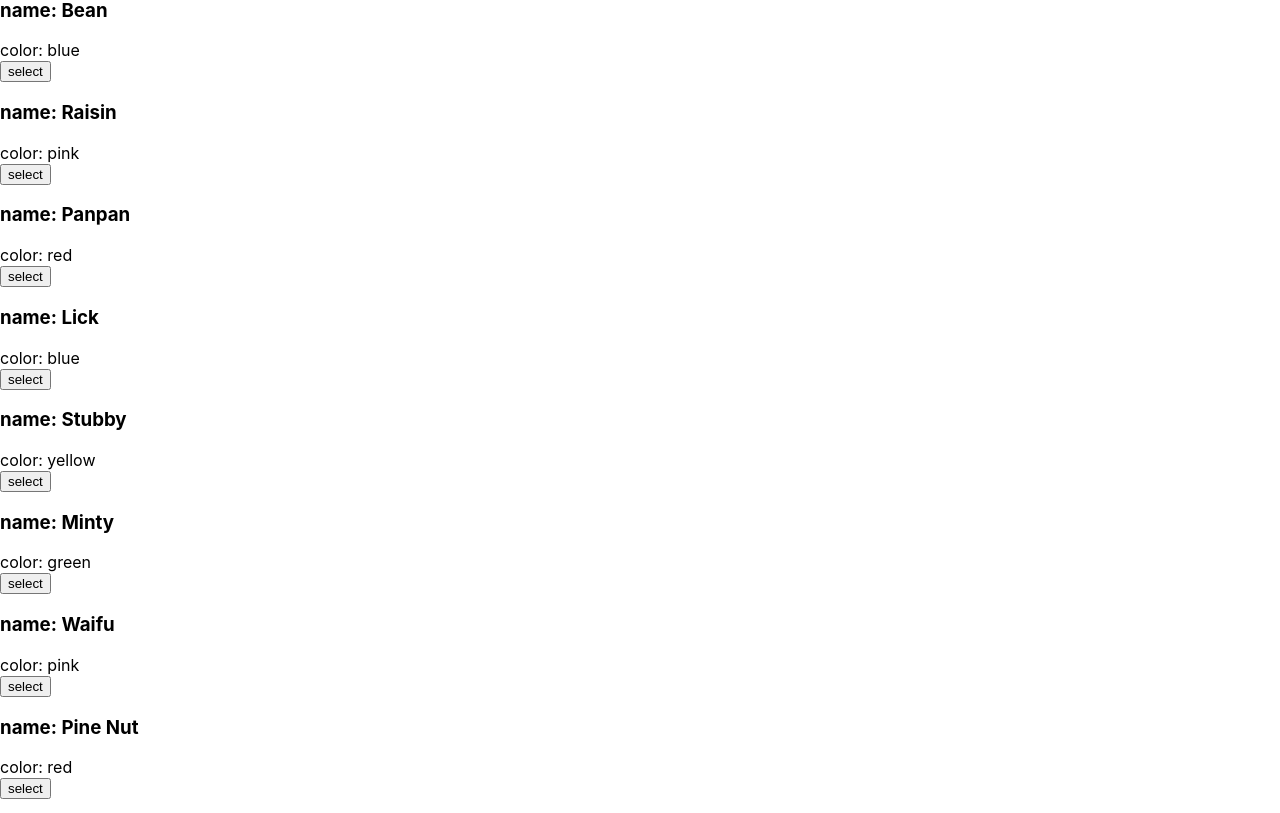
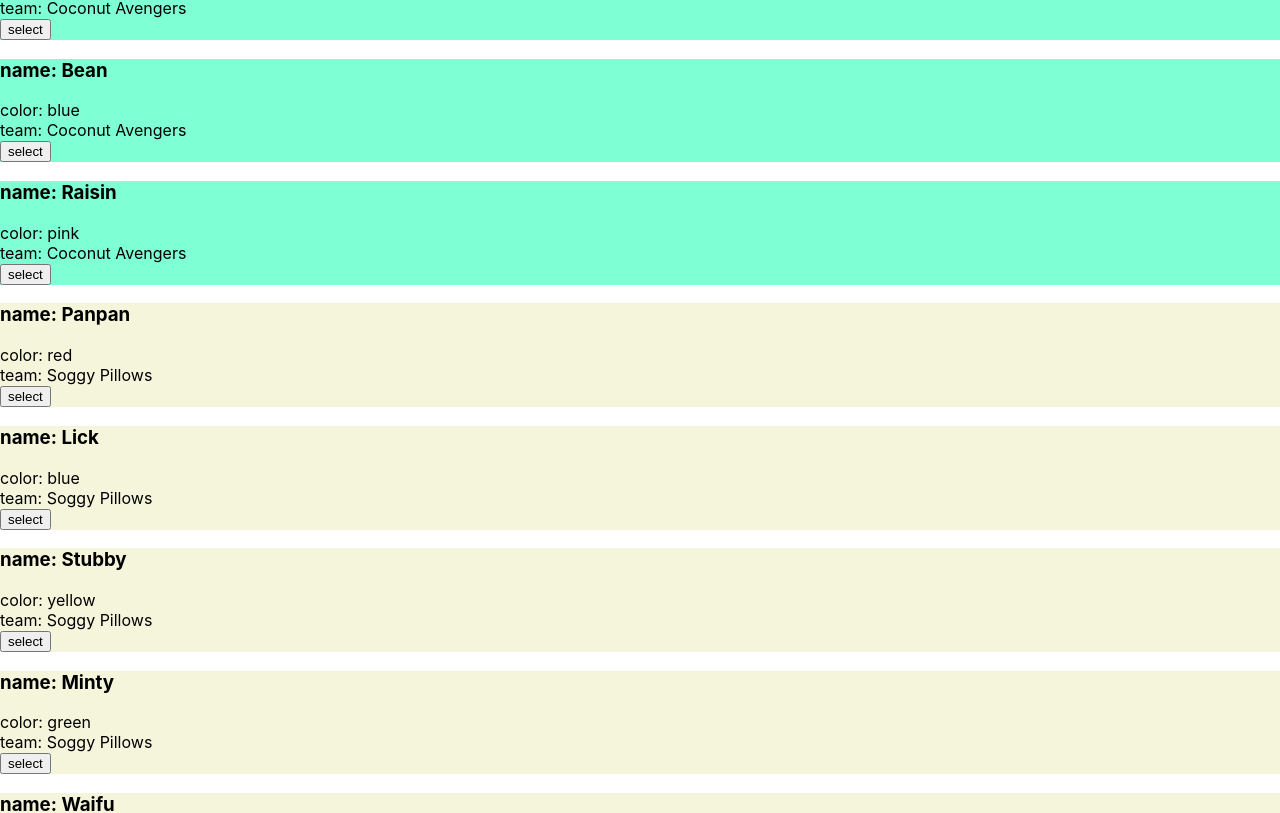
Before and after one commit to sohdonald/hamster-rangers, a React (Create React App) app: page / in a window 1280 px wide. Shown: the part 600-1413 px from the top of the page. Built offline with nearby package versions, Linux system fonts and the light colour scheme; data requests are answered from the project's data file.

Commit message:
got some styling

```diff
--- a/src/AssembleRangers.js
+++ b/src/AssembleRangers.js
@@ -42,6 +42,7 @@ function AssembleRangers({ onCountDown, onCountUp, countDown, team, setTeam }) {
             key={ranger.id}
             rangerName={ranger.name}
             rangerColor={ranger.color}
+            rangerTeam={ranger.team}
             onCountDown={onCountDown}
             onCountUp={onCountUp}
             countDown={countDown}
--- a/src/RangerCard.js
+++ b/src/RangerCard.js
@@ -1,4 +1,6 @@
 import React, { useState } from "react";
+import styles from "./RangerCard.module.css"
+// import styles from "./Component.module.css"
 
 function RangerCard({
   rangerColor,
@@ -9,6 +11,7 @@ function RangerCard({
   ranger,
   setTeam,
   removeRanger,
+  rangerTeam
 }) {
   // seperate useState for counter
 
@@ -70,6 +73,21 @@ function RangerCard({
   // we need to create this array with existing data
   // we need useState
 
+  // how can we set the style to give each team a different background color?
+  // how can we tell which team the ranger is on?
+
+  // if rangerTeam === "Coconut Avengers",
+  // then set the background color to lemon yellow
+  let className= ''
+
+  if (rangerTeam === "Coconut Avengers") {
+    className = styles.coconuts
+  } else if (rangerTeam === "Soggy Pillows") {
+    className = styles.soggies
+  } else if (rangerTeam === "Tickle Elves") {
+    className = styles.ticklers
+  }
+
   // console.log(onCountDown); // this is undefined, it's not misspelled
   // each rangerCard is outputting this console log, NOT just outputting it once
 
@@ -79,9 +97,10 @@ function RangerCard({
   */
 
   return (
-    <div className="card">
+    <div className={className}>
       <h3>name: {rangerName}</h3>
       <div>color: {rangerColor}</div>
+      <div> team: {rangerTeam} </div>
       <button className="select button" onClick={() => handleSelectRanger()}>
         {/* how do we decrease the number displayed in SelectRangers with this button? */}
         {selectRanger}
--- /dev/null
+++ b/src/RangerCard.module.css
@@ -0,0 +1,15 @@
+.card {
+    background-color: blue;
+}
+
+.coconuts {
+    background-color: aquamarine;
+}
+
+.soggies {
+    background-color: beige;
+}
+
+.ticklers {
+    background-color: blueviolet;
+}
```
